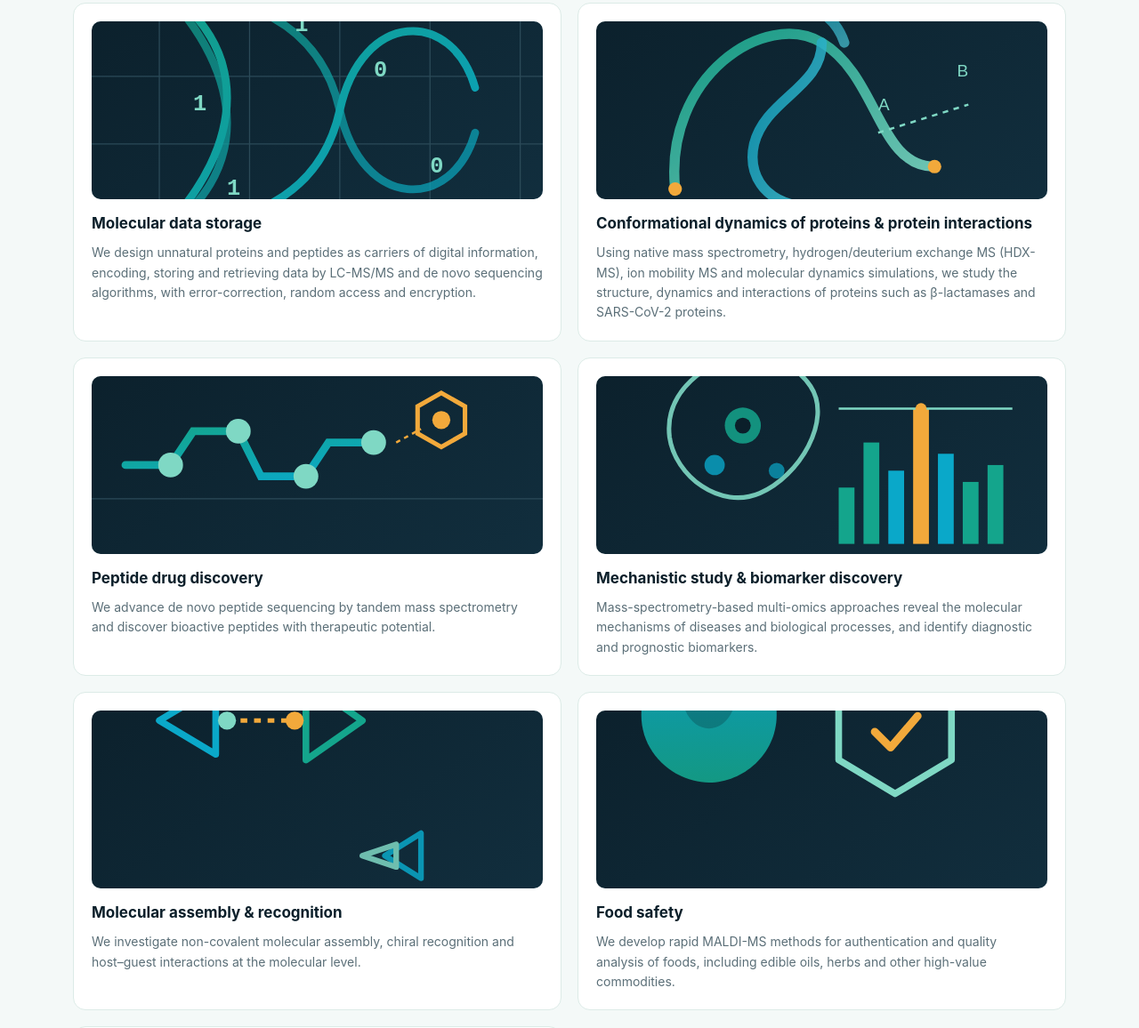
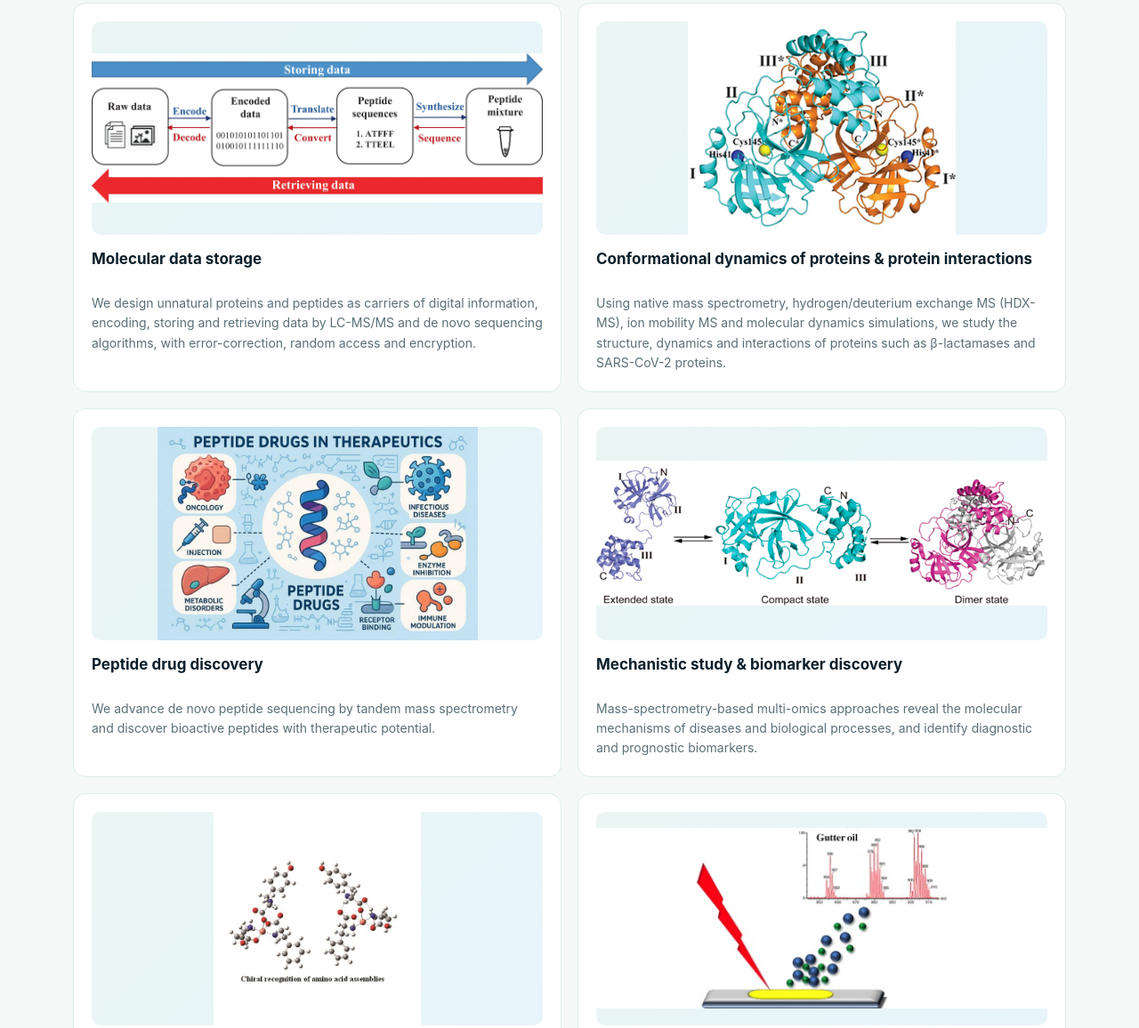
Before and after one commit to xiuerluo1996/YAO-Lab, a plain HTML site: page research.html in a window 1280 px wide. Shown: the part 299-1455 px from the top of the page at 89% size. Drawn offline with Linux system fonts and the light colour scheme.

Commit message:
Align research direction images on Home and Research pages

```diff
--- a/assets/style.css
+++ b/assets/style.css
@@ -62,13 +62,13 @@ section{padding:56px 0}
 .g2{grid-template-columns:repeat(2,1fr)}
 .g3{grid-template-columns:repeat(3,1fr)}
 .g4{grid-template-columns:repeat(4,1fr)}
-.card{background:var(--card);border:1px solid var(--line);border-radius:14px;padding:20px;transition:transform .15s,box-shadow .15s}
+.card{background:var(--card);border:1px solid var(--line);border-radius:14px;padding:20px;transition:transform .15s,box-shadow .15s;display:flex;flex-direction:column}
 .card:hover{transform:translateY(-3px);box-shadow:0 12px 28px rgba(14,124,107,.10)}
-.card h3{margin:14px 0 8px;font-size:17px}
+.card h3{margin:14px 0 8px;font-size:17px;min-height:44px}
 .card p{color:var(--muted);font-size:14px;margin:0}
-.card .icon{width:100%;height:150px;border-radius:10px;overflow:hidden;background:linear-gradient(135deg,#eaf6f3,#e7f4fa)}
-.card .icon img{width:100%;height:100%;object-fit:contain;display:block}
-.card .icon svg{width:100%;height:100%;display:block}
+.card .icon{width:100%;border-radius:10px;overflow:hidden;background:linear-gradient(135deg,#eaf6f3,#e7f4fa)}
+.card .icon img{width:100%;height:auto;object-fit:contain;display:block}
+.card .icon svg{width:100%;height:auto;display:block}
 .tag{display:inline-block;font-size:12px;padding:3px 10px;border-radius:999px;background:#e7f4f0;color:var(--teal);font-weight:600}
 
 /* Gallery */
--- a/research.html
+++ b/research.html
@@ -49,16 +49,16 @@
 <script src="assets/main.js"></script>
 <script>
 const TOPICS = [
-  {img:"assets/img/molecular-data-storage.svg", t:"Molecular data storage", d:"We design unnatural proteins and peptides as carriers of digital information, encoding, storing and retrieving data by LC-MS/MS and de novo sequencing algorithms, with error-correction, random access and encryption."},
-  {img:"assets/img/protein-dynamics.svg", t:"Conformational dynamics of proteins & protein interactions", d:"Using native mass spectrometry, hydrogen/deuterium exchange MS (HDX-MS), ion mobility MS and molecular dynamics simulations, we study the structure, dynamics and interactions of proteins such as β-lactamases and SARS-CoV-2 proteins."},
-  {img:"assets/img/peptide-drug.svg", t:"Peptide drug discovery", d:"We advance de novo peptide sequencing by tandem mass spectrometry and discover bioactive peptides with therapeutic potential."},
-  {img:"assets/img/biomarker.svg", t:"Mechanistic study & biomarker discovery", d:"Mass-spectrometry-based multi-omics approaches reveal the molecular mechanisms of diseases and biological processes, and identify diagnostic and prognostic biomarkers."},
-  {img:"assets/img/molecular-assembly.svg", t:"Molecular assembly & recognition", d:"We investigate non-covalent molecular assembly, chiral recognition and host–guest interactions at the molecular level."},
-  {img:"assets/img/food-safety.svg", t:"Food safety", d:"We develop rapid MALDI-MS methods for authentication and quality analysis of foods, including edible oils, herbs and other high-value commodities."},
-  {img:"assets/img/analytical-techniques.svg", t:"New analytical techniques", d:"We create new ionization methods (e.g. wooden-tip ESI, substrate-based ionization) and novel MS workflows for direct, in situ and high-throughput analysis."}
+  {img:"assets/img/molecular-data-storage.jpg.png", t:"Molecular data storage", d:"We design unnatural proteins and peptides as carriers of digital information, encoding, storing and retrieving data by LC-MS/MS and de novo sequencing algorithms, with error-correction, random access and encryption."},
+  {img:"assets/img/protein-dynamics.jpg.png", t:"Conformational dynamics of proteins & protein interactions", d:"Using native mass spectrometry, hydrogen/deuterium exchange MS (HDX-MS), ion mobility MS and molecular dynamics simulations, we study the structure, dynamics and interactions of proteins such as β-lactamases and SARS-CoV-2 proteins."},
+  {img:"assets/img/peptide-drug.jpg.png", t:"Peptide drug discovery", d:"We advance de novo peptide sequencing by tandem mass spectrometry and discover bioactive peptides with therapeutic potential."},
+  {img:"assets/img/biomarker.jpg.png", t:"Mechanistic study & biomarker discovery", d:"Mass-spectrometry-based multi-omics approaches reveal the molecular mechanisms of diseases and biological processes, and identify diagnostic and prognostic biomarkers."},
+  {img:"assets/img/molecular-assembly.jpg.jpeg", t:"Molecular assembly & recognition", d:"We investigate non-covalent molecular assembly, chiral recognition and host–guest interactions at the molecular level."},
+  {img:"assets/img/food-safety.jpg.jpg", t:"Food safety", d:"We develop rapid MALDI-MS methods for authentication and quality analysis of foods, including edible oils, herbs and other high-value commodities."},
+  {img:"assets/img/analytical-techniques.jpg.png", t:"New analytical techniques", d:"We create new ionization methods (e.g. wooden-tip ESI, substrate-based ionization) and novel MS workflows for direct, in situ and high-throughput analysis."}
 ];
 document.getElementById('topics').innerHTML = TOPICS.map(x=>
-  '<div class="card"><div class="icon" style="height:200px"><img src="'+x.img+'" alt="'+x.t+'" style="width:100%;height:100%;object-fit:cover"></div><h3>'+x.t+'</h3><p>'+x.d+'</p></div>'
+  '<div class="card"><div class="icon" style="height:240px"><img src="'+x.img+'" alt="'+x.t+'" style="width:100%;height:100%;object-fit:contain"></div><h3>'+x.t+'</h3><p>'+x.d+'</p></div>'
 ).join('');
 </script>
 <script src="assets/identity.js"></script>
```
Also changed, not shown: index.html (+1 -1 lines).
